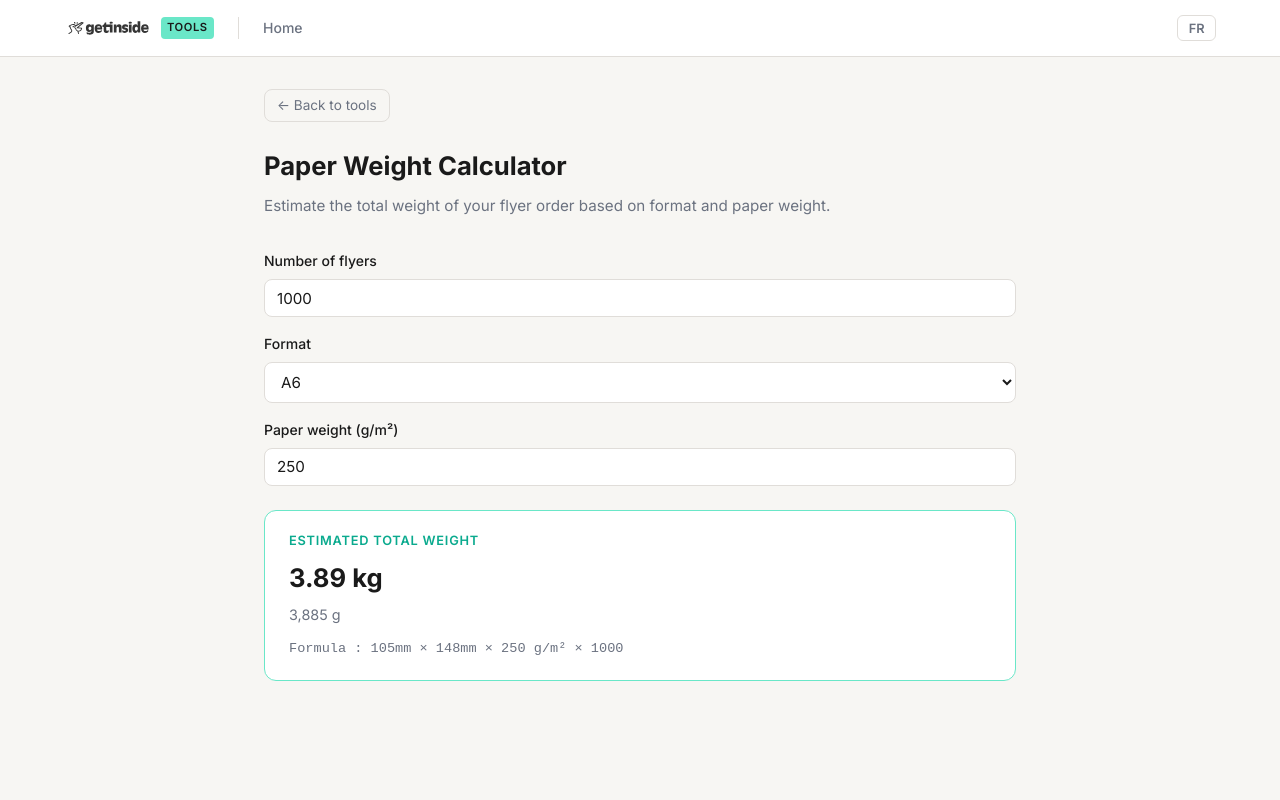
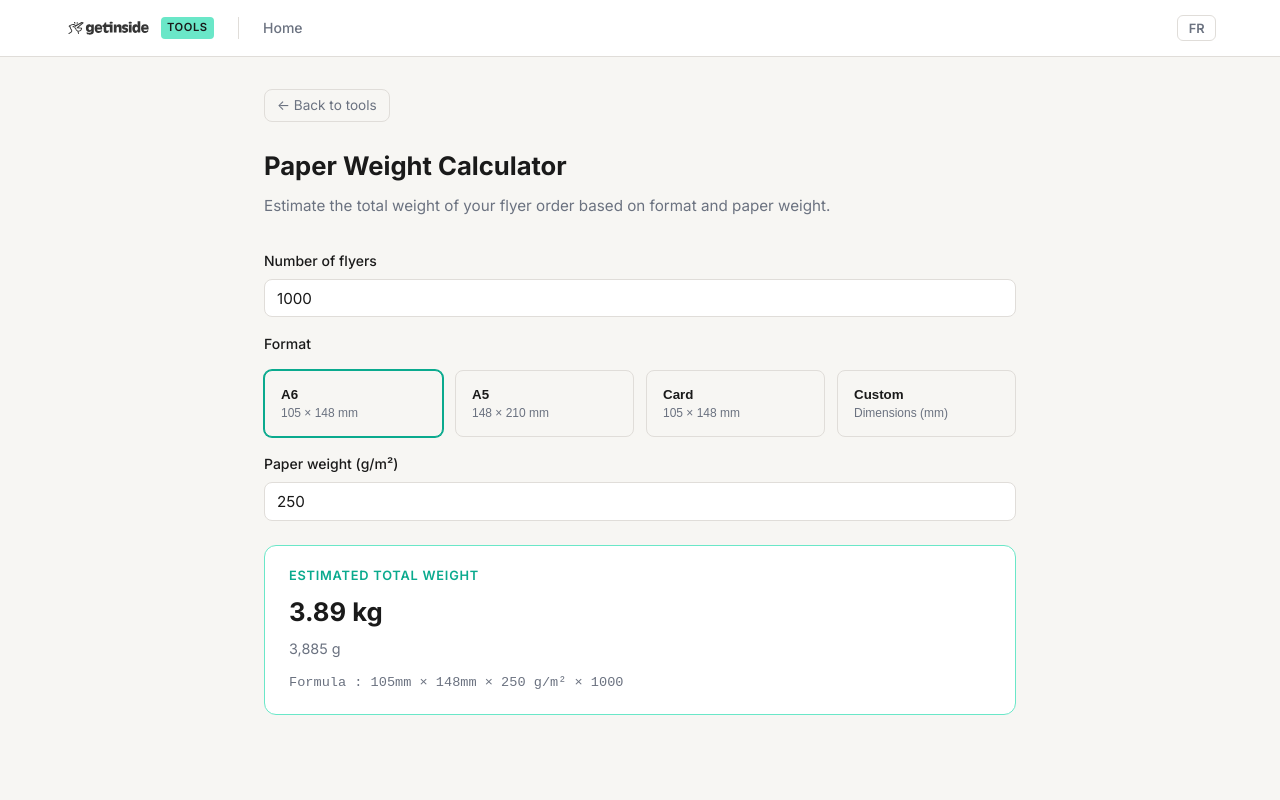
Before and after one commit to getinside-ops/tools, a Vue app: page /paper-weight in a window 1280 px wide. Shown: the top 800 px of the page. Built offline with nearby package versions, Linux system fonts and the light colour scheme.

Commit message:
feat(paper-weight): implement visual format selector

```diff
--- a/src/views/PaperWeightView.vue
+++ b/src/views/PaperWeightView.vue
@@ -13,12 +13,28 @@
 
     <div class="gi-field">
       <label class="gi-label">{{ t('paperWeight.format') }}</label>
-      <select v-model="selectedFormat" class="gi-select">
-        <option value="A5">{{ t('paperWeight.formats.A5') }}</option>
-        <option value="A6">{{ t('paperWeight.formats.A6') }}</option>
-        <option value="Carte">{{ t('paperWeight.formats.Carte') }}</option>
-        <option value="Custom">{{ t('paperWeight.formats.Custom') }}</option>
-      </select>
+      <div class="gi-format-grid">
+        <button
+          v-for="fmt in ['A6', 'A5', 'Carte'] as const"
+          :key="fmt"
+          type="button"
+          class="gi-format-card"
+          :class="{ active: selectedFormat === fmt }"
+          @click="selectedFormat = fmt"
+        >
+          <div class="gi-card-title">{{ t(`paperWeight.formats.${fmt}`) }}</div>
+          <div class="gi-card-desc">{{ FORMATS[fmt].width }} × {{ FORMATS[fmt].height }} mm</div>
+        </button>
+        <button
+          type="button"
+          class="gi-format-card"
+          :class="{ active: selectedFormat === 'Custom' }"
+          @click="selectedFormat = 'Custom'"
+        >
+          <div class="gi-card-title">{{ t('paperWeight.formats.Custom') }}</div>
+          <div class="gi-card-desc">{{ t('paperWeight.customDimensions') }}</div>
+        </button>
+      </div>
     </div>
 
     <template v-if="selectedFormat === 'Custom'">
@@ -94,4 +110,15 @@ const result = computed(() => {
 .gi-back-link:hover { border-color: var(--gi-brand); color: var(--gi-brand); }
 .gi-row { display: grid; grid-template-columns: 1fr 1fr; gap: 1rem; }
 .gi-formula { margin-top: 0.75rem; font-size: 0.85rem; color: var(--gi-text-muted); font-family: monospace; }
+.gi-format-grid { display: grid; grid-template-columns: repeat(auto-fit, minmax(130px, 1fr)); gap: 0.75rem; margin-top: 0.5rem; }
+.gi-format-card {
+  display: flex; flex-direction: column; align-items: flex-start; justify-content: center;
+  padding: 1rem; border: 1.5px solid var(--gi-border); border-radius: var(--gi-radius);
+  background: var(--gi-bg-alt); cursor: pointer; transition: all 0.2s cubic-bezier(0.16, 1, 0.3, 1);
+  text-align: left;
+}
+.gi-format-card:hover { border-color: var(--gi-border-strong); background: var(--gi-bg); }
+.gi-format-card.active { border-color: var(--gi-brand); background: var(--gi-bg); box-shadow: 0 0 0 1px var(--gi-brand); }
+.gi-card-title { font-weight: 600; color: var(--gi-text); margin-bottom: 0.25rem; }
+.gi-card-desc { font-size: 0.75rem; color: var(--gi-text-muted); font-variant-numeric: tabular-nums; }
 </style>
```
